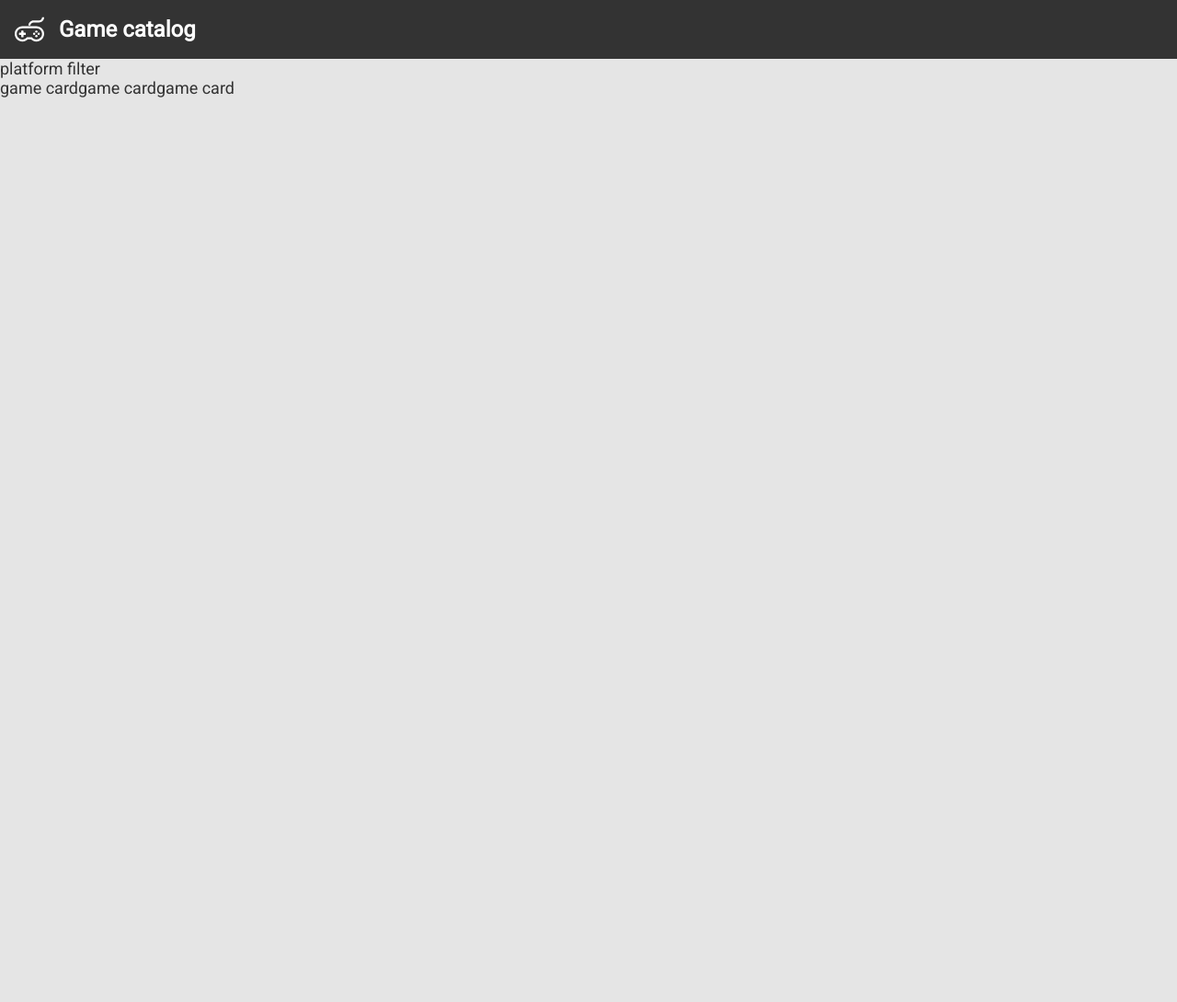
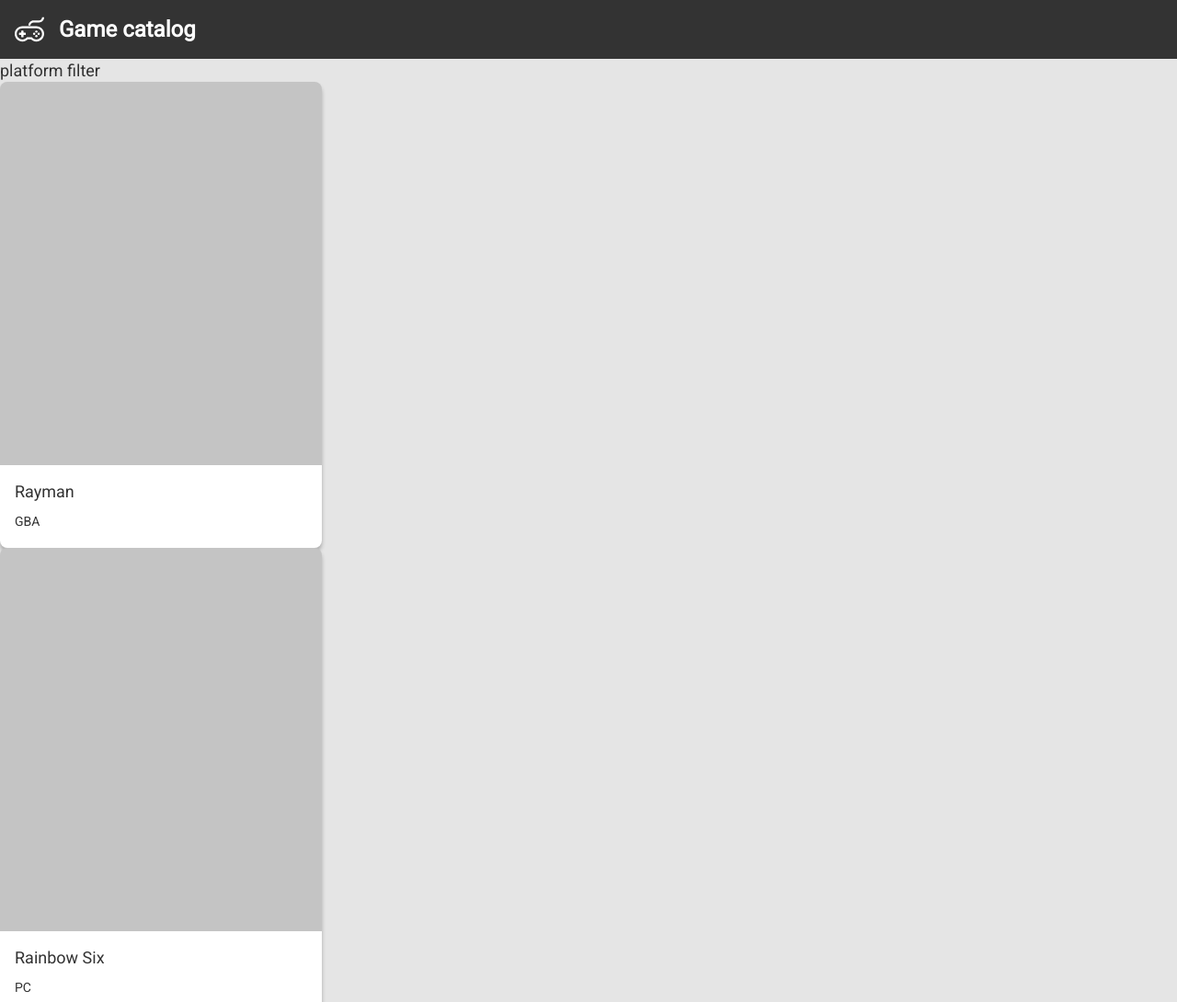
Before and after one commit to joanrieu/game-catalog, a React app: page / in a window 1280 px wide. Shown: the top 1090 px of the page at 92% size. Before the commit the page ends 800 px from the top, so only its background shows below. Built offline with nearby package versions, Linux system fonts and the light colour scheme.

Commit message:
add style for single card

```diff
--- a/src/catalog/Catalog.js
+++ b/src/catalog/Catalog.js
@@ -9,9 +9,9 @@ export default function Catalog() {
       <Header title="Game catalog" />
       <PlatformFilter />
       <div>
-        <GameCard />
-        <GameCard />
-        <GameCard />
+        <GameCard title="Rayman" platform="GBA" />
+        <GameCard title="Rainbow Six" platform="PC" />
+        <GameCard title="Just Dance" platform="Xbox" />
       </div>
     </div>
   );
--- a/src/catalog/GameCard.js
+++ b/src/catalog/GameCard.js
@@ -1,5 +1,53 @@
 import React from "react";
+import PropTypes from "prop-types";
+import styled from "styled-components";
 
-export default function GameCard() {
-  return "game card";
+const Card = styled.section`
+  min-width: 320px;
+  max-width: 350px;
+  background: #c4c4c4;
+  border-radius: 8px;
+  box-shadow: 0px 4px 4px rgba(0, 0, 0, 0.25);
+  overflow: hidden;
+`;
+
+const Screenshot = styled.img`
+  height: 411px;
+`;
+
+const Description = styled.div`
+  padding: 16px;
+  background: #ffffff;
+`;
+
+const Name = styled.h2`
+  margin: 0;
+  padding: 0;
+  font-weight: normal;
+  font-size: 18px;
+`;
+
+const Platform = styled.p`
+  margin: 0;
+  margin-top: 8px;
+  padding: 0;
+  font-size: 14px;
+`;
+
+export default function GameCard({ title, platform, screenshot }) {
+  return (
+    <Card>
+      <Screenshot src={screenshot} />
+      <Description>
+        <Name>{title}</Name>
+        <Platform>{platform}</Platform>
+      </Description>
+    </Card>
+  );
 }
+
+GameCard.propTypes = {
+  title: PropTypes.string.isRequired,
+  platform: PropTypes.string.isRequired,
+  screenshot: PropTypes.string
+};
--- a/src/index.css
+++ b/src/index.css
@@ -10,4 +10,5 @@ body {
   color: #333333;
   font-family: Roboto, sans-serif;
   font-size: 18px;
+  line-height: 25px;
 }
```
Also changed, not shown: src/catalog/GameCard.spec.js (added, +17 -0 lines), 1 other file.
